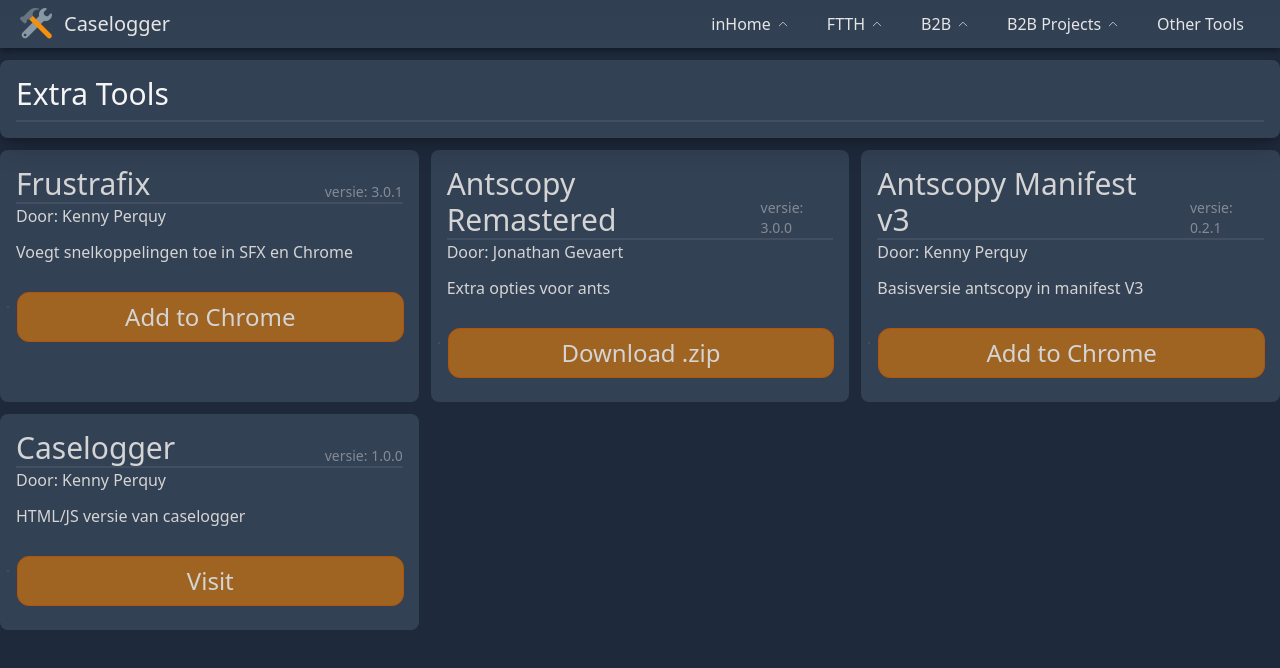
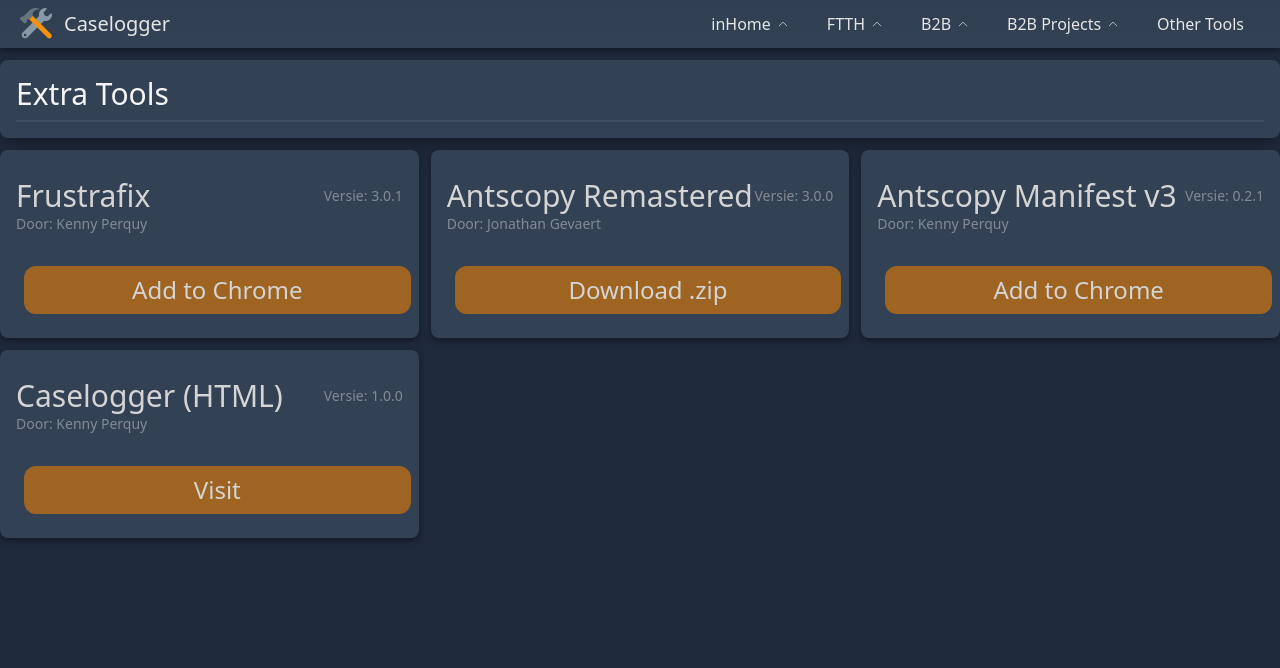
Before and after one commit to perquyk/caselogger-next, a Next.js app: page /page/extra in a window 1280 px wide. Shown: the top 668 px of the page. Built offline with nearby package versions, Linux system fonts and the light colour scheme.

Commit message:
Added styling to extra-tools page

```diff
--- a/app/page/extra/page.jsx
+++ b/app/page/extra/page.jsx
@@ -3,7 +3,7 @@ import ExtraContentCard from "@/components/extra-content-cards/ExtraContentCard"
 const Page = () => {
     return (
         <>
-            <div className="content-div">
+            <div className="content-div sticky">
                 <div className={"content-header"}>
                     <h1>Extra Tools</h1>
                 </div>
--- a/components/extra-content-cards/ExtraContentCard.css
+++ b/components/extra-content-cards/ExtraContentCard.css
@@ -3,32 +3,40 @@
 @tailwind utilities;
 
 @layer components {
+    .cards {
+        @apply flex items-center justify-center mt-3 max-w-full;
+    }
+    .card-wrapper{
+        min-width: 80rem;
+        @apply grid grid-cols-12 gap-3;
+    }
+    .card-frame{
+        @apply col-span-4;
+        @apply flex flex-col justify-between;
+        @apply min-w-full max-w-full;
+        @apply text-neutral-300 bg-slate-700 rounded-lg p-4;
+        @apply shadow-md shadow-gray-900/75 z-10;
+    }
     .card-header{
-        @apply flex items-end justify-between gap-7
+        @apply flex items-center justify-between mt-3;
     }
+
     .card-version{
         @apply text-neutral-300/50 text-sm
     }
-    .card-frame{
+    .by{
+        @apply pb-3 text-neutral-300/50 text-sm mb-5;
+    }
+    .card-body{
+        @apply flex flex-col justify-between;
+    }
 
-        @apply text-neutral-300 bg-slate-700 rounded-lg p-4 max-w-full
+    .card-action-div{
 
-    }
-    .by{
-        @apply pb-3
-    }
-    .card-wrapper{
-        @apply max-w-7xl grid grid-cols-3 gap-3
-    }
-    .cards {
-        @apply flex items-center justify-center mt-3
-    }
-    .card-action-div{
-        @apply flex justify-center items-center
     }
     .card-action-btn {
 
-        @apply text-2xl mt-7 py-2 min-w-full border border-amber-700 m-2 rounded-xl bg-amber-600/65
+        @apply text-2xl mt-0 py-2 min-w-full m-2 rounded-xl bg-amber-600/65
     }
     .card-action-btn:hover{
         @apply bg-amber-500/65 transition-all duration-75
--- a/components/extra-content-cards/ExtraContentCard.jsx
+++ b/components/extra-content-cards/ExtraContentCard.jsx
@@ -4,10 +4,11 @@ import Link from "next/link";
 
 const ExtraContentCard = () => {
     const otherTools = [
-        {name: "Frustrafix", version: "3.0.1", description: "Voegt snelkoppelingen toe in SFX en Chrome", by: "Kenny Perquy", link: "https://chromewebstore.google.com/detail/frustrafix/obefljbiiicgmfajdhnpaklocbnlnkaf?authuser=0&hl=nl", action: "Add to Chrome"},
-        {name: "Antscopy Remastered", version: "3.0.0", description: "Extra opties voor ants", by: "Jonathan Gevaert", link: "/downloads/AntsCopy.zip", action: "Download .zip"},
-        {name: "Antscopy Manifest v3", version: "0.2.1", description: "Basisversie antscopy in manifest V3",by: "Kenny Perquy", link: 'https://chromewebstore.google.com/detail/antscopy/ndcgnmdjcfifegkmmlfnjiplbiochjhj?authuser=0&hl=nl', action: "Add to Chrome"},
-        {name: "Caselogger", version: "1.0.0", description: "HTML/JS versie van caselogger", by: "Kenny Perquy", link: "https://perquyk.org", action: "Visit"}
+        {name: "Frustrafix", version: "3.0.1", by: "Kenny Perquy", link: "https://chromewebstore.google.com/detail/frustrafix/obefljbiiicgmfajdhnpaklocbnlnkaf?authuser=0&hl=nl", action: "Add to Chrome"},
+        {name: "Antscopy Remastered", version: "3.0.0", by: "Jonathan Gevaert", link: "/downloads/AntsCopy.zip", action: "Download .zip"},
+        {name: "Antscopy Manifest v3", version: "0.2.1", by: "Kenny Perquy", link: 'https://chromewebstore.google.com/detail/antscopy/ndcgnmdjcfifegkmmlfnjiplbiochjhj?authuser=0&hl=nl', action: "Add to Chrome"},
+        {name: "Caselogger (HTML)", version: "1.0.0", by: "Kenny Perquy", link: "https://perquyk.org", action: "Visit"},
+
 ]
 
 
@@ -16,17 +17,19 @@ const ExtraContentCard = () => {
             <>
                 {ar.map((item, i) => (
                     <div key={i} className="card-frame">
-                        <div className='card-header'>
-                            <h1 className="text-3xl">{item.name}</h1>
-                            <h6 className="card-version">versie: {item.version}</h6>
+                        <div className="card-frame-header">
+                            <div className='card-header'>
+                                <h1 className="text-3xl">{item.name}</h1>
+                                <h6 className="card-version">Versie: {item.version}</h6>
+                            </div>
+                            <h6 className="by">Door: {item.by}</h6>
                         </div>
-                        <hr/>
-                        <p className="by">Door: {item.by}</p>
-                        <p>{item.description}</p>
+                        <div className="card-body">
+                        <div className="card-action-div">
 
-                        <div className="card-action-div">
-                            <hr/>
-                            <button className="card-action-btn"><Link href={item.link} target="_blank">{item.action}</Link></button>
+                            <button className="card-action-btn"><Link href={item.link}
+                                                                      target="_blank">{item.action}</Link></button>
+                        </div>
                         </div>
                     </div>
                 ))}
--- a/components/nav/Nav.css
+++ b/components/nav/Nav.css
@@ -7,7 +7,7 @@
         @apply bg-gradient-to-b from-slate-700/90 to-slate-700
     }
     .navbar {
-        @apply sticky z-10 bg flex justify-between items-center text-neutral-200 min-h-12 shadow-md shadow-gray-900/75
+        @apply sticky z-40 bg flex justify-between items-center text-neutral-200 min-h-12 shadow-md shadow-gray-900/75
     }
     .nav-group {
         @apply mx-5
@@ -51,7 +51,7 @@
        @apply opacity-100 text-neutral-100 border-l-4 border-orange-400/90
     }
     .dropdown:hover .dropdown-content {
-        @apply block z-20
+        @apply block z-50
     }
     .dropdown:hover .dd-chevron{
         scale: 1 -1;
```
